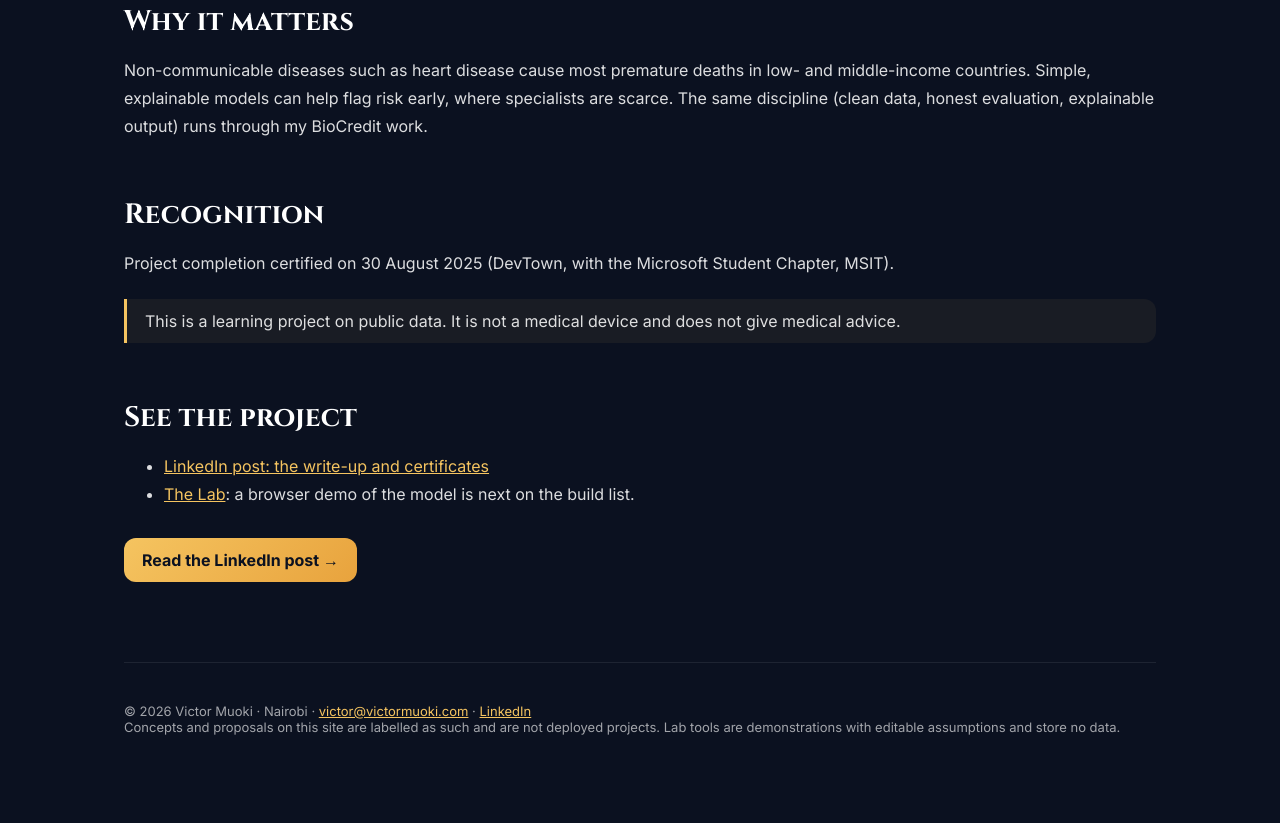
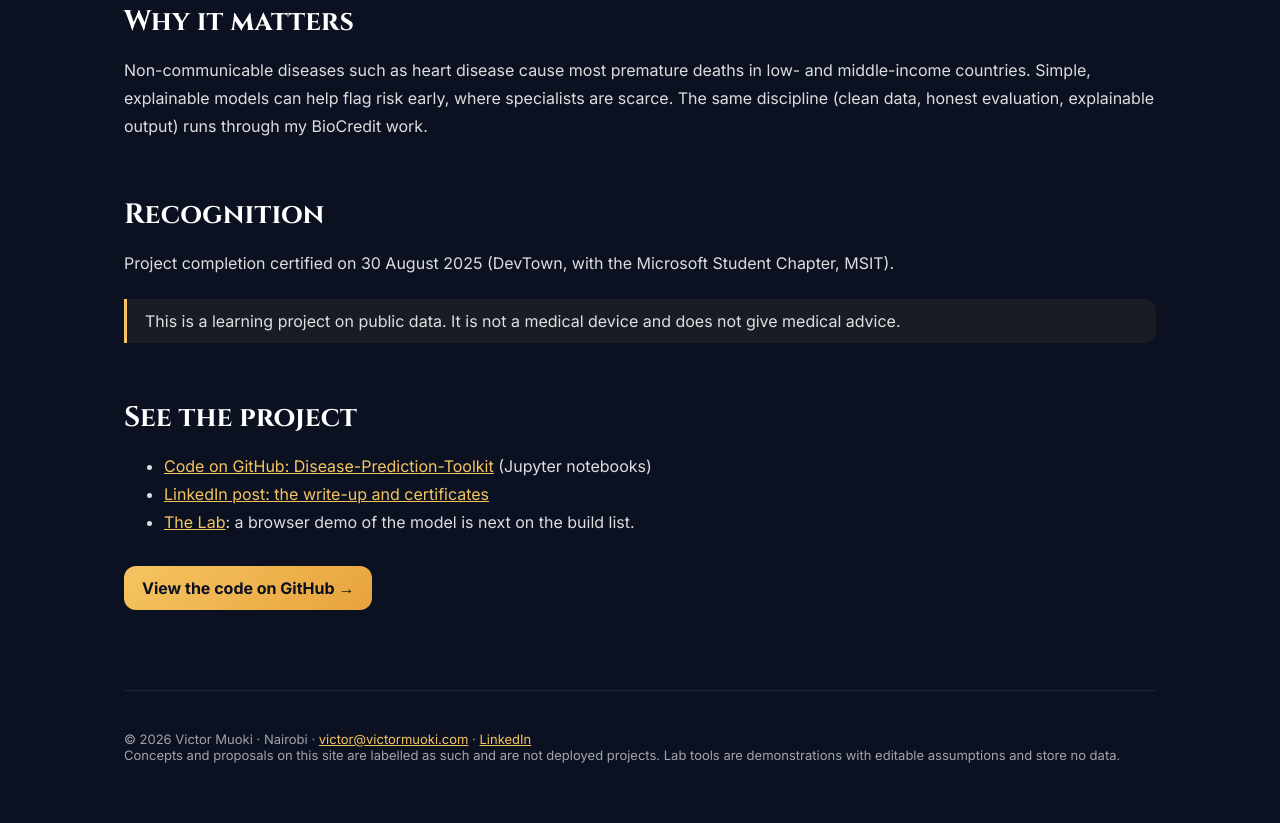
Before and after one commit to captainrotciv4/victormuoki-site, a plain HTML site: page disease-prediction.html in a window 1280 px wide. Shown: the part 688-1511 px from the top of the page. Before the commit the page ends 1483 px from the top, so only its background shows below. Drawn offline with Linux system fonts and the light colour scheme.

Commit message:
Add files via upload

```diff
--- a/disease-prediction.html
+++ b/disease-prediction.html
@@ -88,10 +88,11 @@ th{color:var(--gold);font:600 12px/1.4 'JetBrains Mono',monospace;letter-spacing
 
 <h2>See the project</h2>
 <ul>
+  <li><a href="https://github.com/captainrotciv4/Disease-Prediction-Toolkit" target="_blank" rel="noopener">Code on GitHub: Disease-Prediction-Toolkit</a> (Jupyter notebooks)</li>
   <li><a href="https://www.linkedin.com/feed/update/urn:li:ugcPost:7368228245202276355/" target="_blank" rel="noopener">LinkedIn post: the write-up and certificates</a></li>
   <li><a href="/lab">The Lab</a>: a browser demo of the model is next on the build list.</li>
 </ul>
-<a class="cta" href="https://www.linkedin.com/feed/update/urn:li:ugcPost:7368228245202276355/" target="_blank" rel="noopener">Read the LinkedIn post →</a>
+<a class="cta" href="https://github.com/captainrotciv4/Disease-Prediction-Toolkit" target="_blank" rel="noopener">View the code on GitHub →</a>
 <footer class="foot">© 2026 Victor Muoki · Nairobi · <a href="mailto:victor@victormuoki.com">victor@victormuoki.com</a> · <a href="https://www.linkedin.com/in/victor-muoki-2a1a50244" target="_blank" rel="noopener">LinkedIn</a><br>Concepts and proposals on this site are labelled as such and are not deployed projects. Lab tools are demonstrations with editable assumptions and store no data.</footer>
 </main>
 
```
